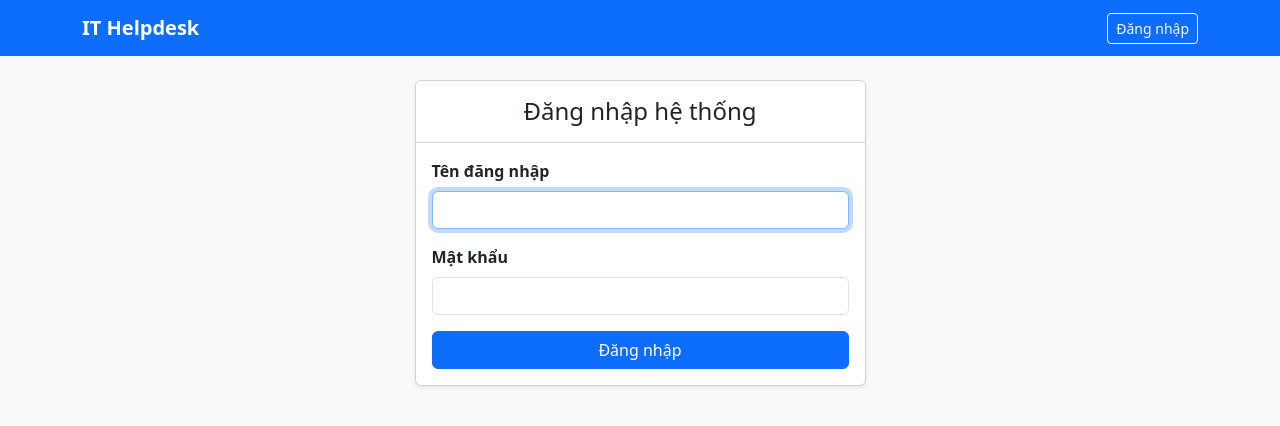
After one commit to 2511063092-stack/helpdesk-web-project, a Django app: page /login/ in a window 1280 px wide. The commit adds this page. Shown: the top 426 px of the page. Run offline with Django 5.2, Linux system fonts and the light colour scheme.

Commit message:
them chuc nang login/out va khoa @login_required

```diff
--- a/config/settings.py
+++ b/config/settings.py
@@ -134,3 +134,7 @@ MAILERS = {
 }
 
 AUTH_USER_MODEL = 'helpdesk.User'  # dùng bảng User tùy chỉnh có phân quyền
+# Cấu hình điều hướng cho chức năng Đăng nhập / Đăng xuất
+LOGIN_URL = 'login'                # Trang chuyển tới khi chưa đăng nhập
+LOGIN_REDIRECT_URL = 'ticket_list' # Trang mở ra sau khi đăng nhập thành công
+LOGOUT_REDIRECT_URL = 'login'      # Trang quay về sau khi đăng xuất
--- a/helpdesk/templates/helpdesk/base.html
+++ b/helpdesk/templates/helpdesk/base.html
@@ -4,22 +4,36 @@
     <meta charset="UTF-8">
     <meta name="viewport" content="width=device-width, initial-scale=1.0">
     <title>{% block title %}Hệ thống Helpdesk{% endblock %}</title>
-    <!-- nhúng bootstrap 5 qua CDN -->
     <link href="https://cdn.jsdelivr.net/npm/bootstrap@5.3.3/dist/css/bootstrap.min.css" rel="stylesheet">
 </head>
 <body class="bg-light">
-    <!-- thanh điều hướng dùng chung -->
     <nav class="navbar navbar-expand-lg navbar-dark bg-primary mb-4">
         <div class="container">
             <a class="navbar-brand fw-bold" href="{% url 'ticket_list' %}">IT Helpdesk</a>
-            <div class="navbar-nav ms-auto">
-                <a class="nav-link text-white"href="{% url 'ticket_list' %}">Danh sách yêu cầu</a>
-                <a class="nav-link text-white" href="/admin/">Quản trị (Admin)</a>
+
+            <div class="d-flex align-items-center gap-3 ms-auto">
+                {% if user.is_authenticated %}
+                    <a class="nav-link text-white" href="{% url 'ticket_list' %}">Danh sách yêu cầu</a>
+                    {% if user.is_staff %}
+                        <a class="nav-link text-white" href="/admin/">Quản trị</a>
+                    {% endif %}
+
+                    <span class="text-white-50 small">
+                        {{ user.username }} ({{ user.get_role_display }})
+                    </span>
+
+                    <!-- Django 6 yêu cầu đăng xuất bằng POST + CSRF để bảo mật -->
+                    <form method="post" action="{% url 'logout' %}" class="m-0">
+                        {% csrf_token %}
+                        <button type="submit" class="btn btn-outline-light btn-sm">Đăng xuất</button>
+                    </form>
+                {% else %}
+                    <a class="btn btn-outline-light btn-sm" href="{% url 'login' %}">Đăng nhập</a>
+                {% endif %}
             </div>
         </div>
     </nav>
 
-    <!-- khung nội dung riêng của từng trang con-->
     <main class="container">
         {% if messages %}
             {% for message in messages %}
--- /dev/null
+++ b/helpdesk/templates/helpdesk/login.html
@@ -0,0 +1,54 @@
+{% extends 'helpdesk/base.html' %}
+
+{% block title %}Đăng nhập - IT Helpdesk{% endblock %}
+
+{% block content %}
+<div class="row justify-content-center mt-4">
+    <div class="col-md-5">
+        <div class="card shadow-sm">
+            <div class="card-header bg-white py-3 text-center">
+                <h4 class="mb-0">Đăng nhập hệ thống</h4>
+            </div>
+            <div class="card-body">
+                {% if form.errors %}
+                <div class="alert alert-danger py-2 small">
+                    Tên đăng nhập hoặc mật khẩu không đúng. Vui lòng thử lại.
+                </div>
+                {% endif %}
+
+                <form method="post">
+                    {% csrf_token %}
+                    <!-- Giữ lại đường dẫn cũ để chuyển về sau khi đăng nhập -->
+                    <input type="hidden" name="next" value="{{ next }}">
+
+                    <div class="mb-3">
+                        <label for="id_username" class="form-label fw-semibold">Tên đăng nhập</label>
+                        <input
+                            type="text"
+                            name="username"
+                            id="id_username"
+                            value="{{ form.username.value|default:'' }}"
+                            class="form-control"
+                            autofocus
+                            required
+                        >
+                    </div>
+
+                    <div class="mb-3">
+                        <label for="id_password" class="form-label fw-semibold">Mật khẩu</label>
+                        <input
+                            type="password"
+                            name="password"
+                            id="id_password"
+                            class="form-control"
+                            required
+                        >
+                    </div>
+
+                    <button type="submit" class="btn btn-primary w-100">Đăng nhập</button>
+                </form>
+            </div>
+        </div>
+    </div>
+</div>
+{% endblock %}
--- a/helpdesk/urls.py
+++ b/helpdesk/urls.py
@@ -1,10 +1,20 @@
 from django.urls import path
-
+from django.contrib.auth import views as auth_views
 from . import views
 
 urlpatterns = [
+    # Dùng view xác thực có sẵn của Django; redirect_authenticated_user tránh đăng nhập lại
+    path(
+        'login/',
+        auth_views.LoginView.as_view(
+            template_name='helpdesk/login.html',
+            redirect_authenticated_user=True,
+        ),
+        name='login',
+    ),
+    path('logout/', auth_views.LogoutView.as_view(), name='logout'),
+
     path('', views.ticket_list, name='ticket_list'),
     path('tickets/new/', views.ticket_create, name='ticket_create'),
-    # Đường dẫn động trỏ tới chi tiết từng yêu cầu theo id (pk)
     path('tickets/<int:pk>/', views.ticket_detail, name='ticket_detail'),
 ]
```
Also changed, not shown: helpdesk/views.py (+9 -13 lines).
